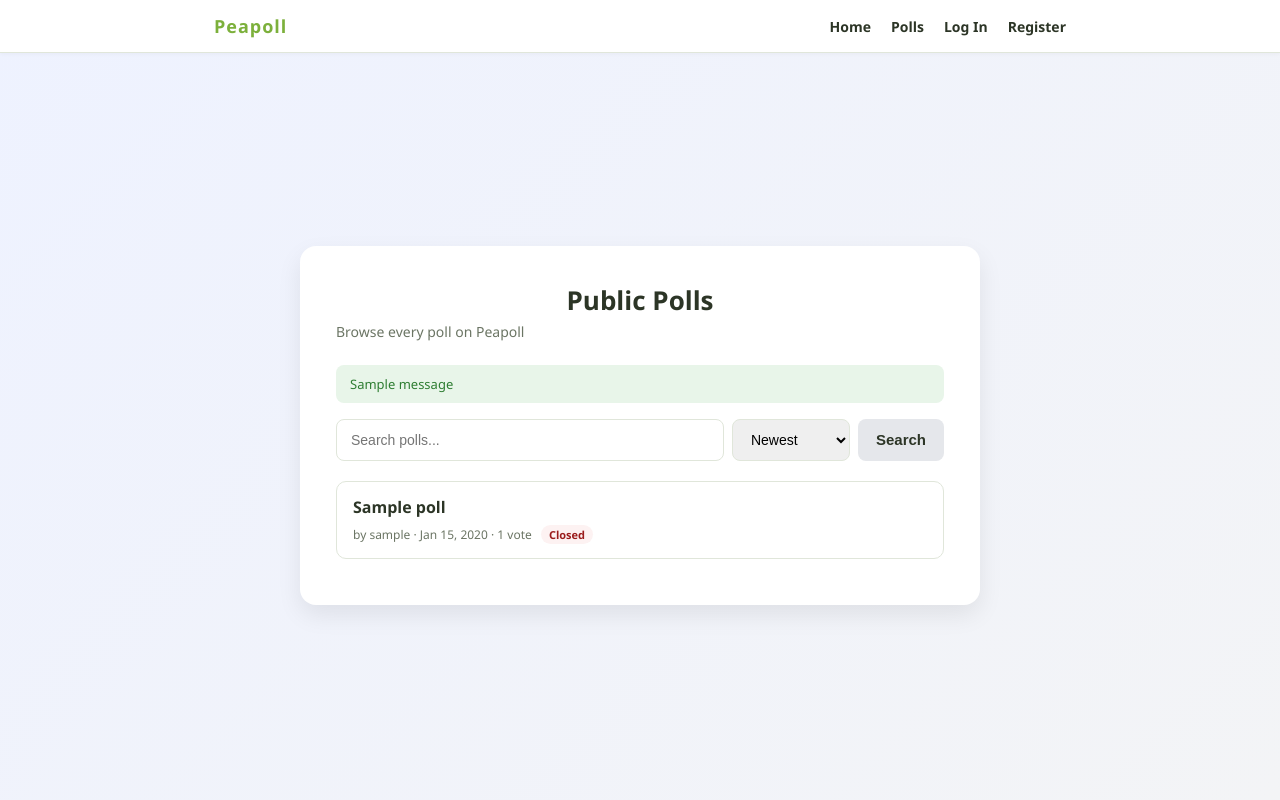
After one commit to Lenicon/peapoll, a Django app: page /polls/ in a window 1280 px wide. The commit adds this page. Run offline with Django 5.2, Linux system fonts and the light colour scheme; tables that the repository leaves empty hold one stand-in row (values such as "Sample post"); one stand-in notice (Sample message) is shown.

Commit message:
Add public poll list with search/sorting, poll detail page, and public home

```diff
--- a/peapoll/peapoll/settings.py
+++ b/peapoll/peapoll/settings.py
@@ -146,7 +146,7 @@ STATICFILES_DIRS = [BASE_DIR / 'static']
 # Auth redirect settings
 LOGIN_URL = 'accounts:login'
 LOGIN_REDIRECT_URL = 'home:home'
-LOGOUT_REDIRECT_URL = 'accounts:login'
+LOGOUT_REDIRECT_URL = 'home:home'
 
 
 # Email
--- a/peapoll/peapoll/urls.py
+++ b/peapoll/peapoll/urls.py
@@ -7,7 +7,8 @@ from django.views.generic import RedirectView
 
 urlpatterns = [
     path('admin/', admin.site.urls),
-    path('', RedirectView.as_view(pattern_name='accounts:login', permanent=False)),
+    path('', RedirectView.as_view(pattern_name='home:home', permanent=False)),
     path('accounts/', include('accounts.urls')),
     path('home/', include('home.urls')),
+    path('polls/', include('polls.urls')),
 ]
--- /dev/null
+++ b/peapoll/polls/urls.py
@@ -0,0 +1,10 @@
+from django.urls import path
+
+from . import views
+
+app_name = 'polls'
+
+urlpatterns = [
+    path('', views.poll_list, name='list'),
+    path('<int:pk>/', views.poll_detail, name='detail'),
+]
--- /dev/null
+++ b/peapoll/polls/views.py
@@ -0,0 +1,38 @@
+from django.core.paginator import Paginator
+from django.db.models import Count, Q
+from django.shortcuts import get_object_or_404, render
+
+from .models import Poll
+
+
+def poll_list(request):
+    """Public list of all polls, with search and sorting. No login needed."""
+    query = request.GET.get('q', '').strip()
+    sort = request.GET.get('sort', 'new')
+
+    polls = Poll.objects.select_related('owner').annotate(vote_count=Count('votes'))
+    if query:
+        polls = polls.filter(
+            Q(question__icontains=query) | Q(description__icontains=query)
+        )
+    if sort == 'popular':
+        polls = polls.order_by('-vote_count', '-created_at')
+    else:
+        sort = 'new'
+        polls = polls.order_by('-created_at')
+
+    page = Paginator(polls, 10).get_page(request.GET.get('page'))
+    return render(request, 'polls/poll_list.html', {
+        'page': page,
+        'query': query,
+        'sort': sort,
+    })
+
+
+def poll_detail(request, pk):
+    """Public poll page."""
+    poll = get_object_or_404(Poll.objects.select_related('owner'), pk=pk)
+    return render(request, 'polls/poll_detail.html', {
+        'poll': poll,
+        'choices': poll.choices.all(),
+    })
--- a/peapoll/static/css/style.css
+++ b/peapoll/static/css/style.css
@@ -285,3 +285,128 @@ body {
     border-top: 1px solid var(--border);
     margin: 28px 0;
 }
+
+/* Polls */
+.wide-card {
+    background: var(--card-bg);
+    padding: 36px;
+    border-radius: 16px;
+    box-shadow: 0 10px 25px rgba(0, 0, 0, 0.08);
+    width: 100%;
+    max-width: 680px;
+}
+
+.page-wrapper {
+    min-height: calc(100vh - 56px);
+}
+
+.section-heading {
+    text-align: left;
+    font-size: 15px;
+    margin: 32px 0 12px;
+}
+
+.home-actions {
+    margin-bottom: 8px;
+}
+
+.poll-card {
+    display: block;
+    text-align: left;
+    padding: 14px 16px;
+    margin-bottom: 10px;
+    border: 1px solid var(--border);
+    border-radius: 10px;
+    text-decoration: none;
+    color: var(--text);
+    transition: border-color 0.15s ease, background-color 0.15s ease;
+}
+
+.poll-card:hover {
+    border-color: var(--primary);
+    background: var(--bg);
+}
+
+.poll-card-question {
+    display: block;
+    font-weight: 700;
+    margin-bottom: 4px;
+}
+
+.poll-card-meta {
+    font-size: 12px;
+    color: var(--muted);
+}
+
+.badge {
+    display: inline-block;
+    padding: 2px 8px;
+    border-radius: 999px;
+    font-size: 11px;
+    font-weight: 700;
+    margin-left: 6px;
+}
+
+.badge-closed {
+    background: var(--error-bg);
+    color: var(--error-text);
+}
+
+.empty-state {
+    color: var(--muted);
+    font-size: 14px;
+    padding: 20px 0;
+}
+
+.poll-toolbar {
+    display: flex;
+    gap: 8px;
+    margin-bottom: 20px;
+}
+
+.poll-toolbar select {
+    width: auto;
+}
+
+.pagination {
+    display: flex;
+    justify-content: center;
+    gap: 16px;
+    margin-top: 20px;
+    font-size: 13px;
+    color: var(--muted);
+}
+
+.pagination a {
+    color: var(--primary);
+    font-weight: 600;
+    text-decoration: none;
+}
+
+.poll-title {
+    text-align: left;
+}
+
+.wide-card .auth-subtitle {
+    text-align: left;
+}
+
+.poll-description {
+    color: var(--text);
+    font-size: 14px;
+    margin: 0 0 20px;
+}
+
+.choice-list {
+    list-style: none;
+    padding: 0;
+    margin: 0 0 8px;
+}
+
+.choice-item {
+    padding: 12px 14px;
+    border: 1px solid var(--border);
+    border-radius: 8px;
+    margin-bottom: 8px;
+    font-size: 14px;
+}
--- a/peapoll/templates/base.html
+++ b/peapoll/templates/base.html
@@ -8,19 +8,23 @@
     <link rel="stylesheet" href="{% static 'css/style.css' %}">
 </head>
 <body>
-    {% if user.is_authenticated %}
     <nav class="topnav">
         <div class="topnav-inner">
             <a href="{% url 'home:home' %}" class="topnav-brand">Peapoll</a>
             <div class="topnav-links">
                 <a href="{% url 'home:home' %}">Home</a>
+                <a href="{% url 'polls:list' %}">Polls</a>
+                {% if user.is_authenticated %}
                 <a href="{% url 'accounts:profile' %}">Profile</a>
                 <a href="{% url 'accounts:settings' %}">Settings</a>
                 <a href="{% url 'accounts:logout' %}">Log Out</a>
+                {% else %}
+                <a href="{% url 'accounts:login' %}">Log In</a>
+                <a href="{% url 'accounts:register' %}">Register</a>
+                {% endif %}
             </div>
         </div>
     </nav>
-    {% endif %}
 
     <div class="page-wrapper">
         {% block content %}{% endblock %}
--- a/peapoll/templates/home/home.html
+++ b/peapoll/templates/home/home.html
@@ -5,5 +5,11 @@
 <div class="home-card">
     <h1 class="home-title">PEAPOLL</h1>
     <h2 class="home-subtitle">It's a free-for-all in voting!</h2>
+    <div class="home-actions">
+        <a href="{% url 'polls:list' %}" class="btn btn-secondary">Browse polls</a>
+    </div>
+
+    <h3 class="section-heading">Latest polls</h3>
+    {% include "polls/_poll_cards.html" with polls=latest_polls %}
 </div>
 {% endblock %}
--- /dev/null
+++ b/peapoll/templates/polls/_poll_cards.html
@@ -0,0 +1,12 @@
+{% for poll in polls %}
+<a href="{{ poll.get_absolute_url }}" class="poll-card">
+    <span class="poll-card-question">{{ poll.question }}</span>
+    <span class="poll-card-meta">
+        by {{ poll.owner.username }} &middot; {{ poll.created_at|date:"M j, Y" }}
+        &middot; {{ poll.vote_count }} vote{{ poll.vote_count|pluralize }}
+        {% if not poll.is_open %}<span class="badge badge-closed">Closed</span>{% endif %}
+    </span>
+</a>
+{% empty %}
+<p class="empty-state">No polls yet. Be the first to create one!</p>
+{% endfor %}
--- /dev/null
+++ b/peapoll/templates/polls/poll_list.html
@@ -0,0 +1,38 @@
+{% extends "base.html" %}
+{% block title %}Polls | Peapoll{% endblock %}
+
+{% block content %}
+<div class="wide-card">
+    <h1 class="auth-title">Public Polls</h1>
+    <p class="auth-subtitle">Browse every poll on Peapoll</p>
+
+    {% if messages %}
+        {% for message in messages %}
+            <div class="alert alert-{{ message.tags }}">{{ message }}</div>
+        {% endfor %}
+    {% endif %}
+
+    <form method="get" class="poll-toolbar">
+        <input type="text" name="q" value="{{ query }}" class="form-control" placeholder="Search polls...">
+        <select name="sort" class="form-control">
+            <option value="new" {% if sort == 'new' %}selected{% endif %}>Newest</option>
+            <option value="popular" {% if sort == 'popular' %}selected{% endif %}>Most votes</option>
+        </select>
+        <button type="submit" class="btn btn-secondary">Search</button>
+    </form>
+
+    {% include "polls/_poll_cards.html" with polls=page %}
+
+    {% if page.has_other_pages %}
+    <div class="pagination">
+        {% if page.has_previous %}
+        <a href="?q={{ query|urlencode }}&sort={{ sort }}&page={{ page.previous_page_number }}">&laquo; Prev</a>
+        {% endif %}
+        <span>Page {{ page.number }} of {{ page.paginator.num_pages }}</span>
+        {% if page.has_next %}
+        <a href="?q={{ query|urlencode }}&sort={{ sort }}&page={{ page.next_page_number }}">Next &raquo;</a>
+        {% endif %}
+    </div>
+    {% endif %}
+</div>
+{% endblock %}
```
Also changed, not shown: peapoll/home/views.py (+11 -6 lines), peapoll/templates/polls/poll_detail.html (added, +27 -0 lines).
